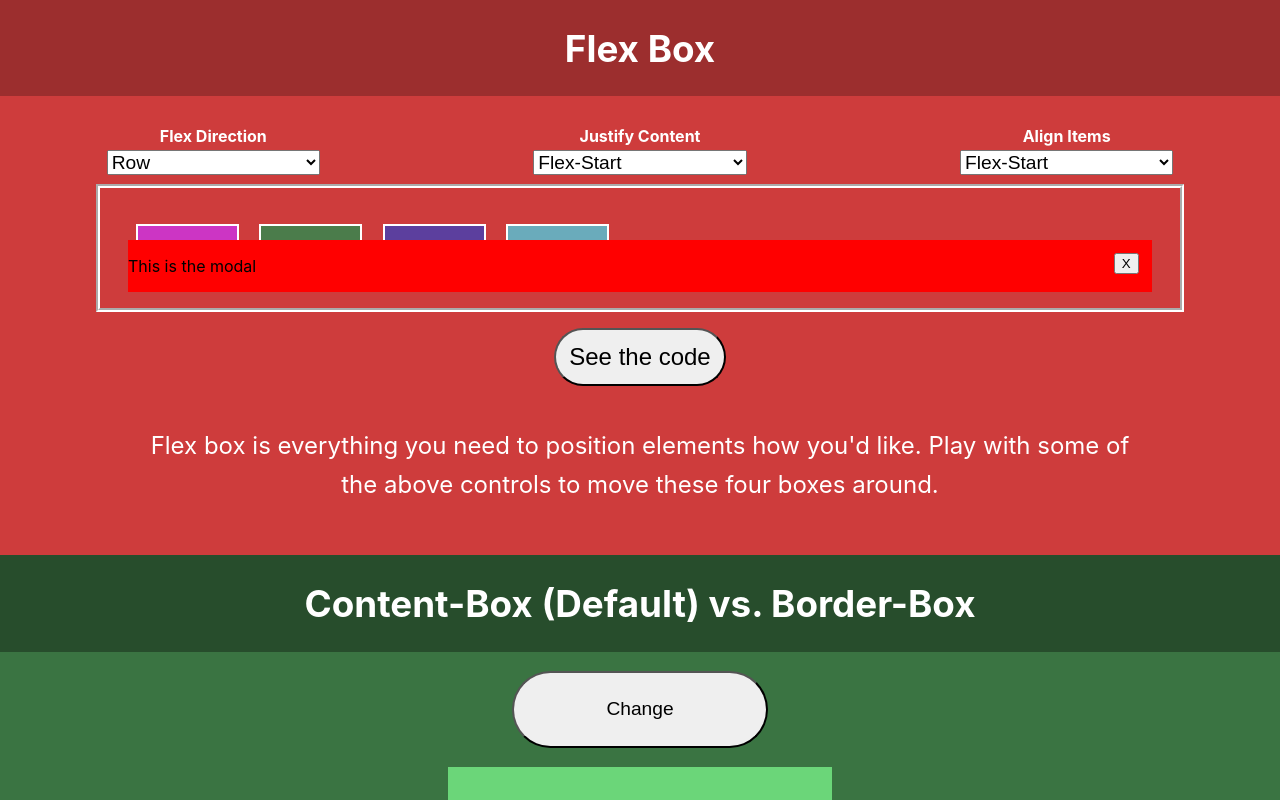
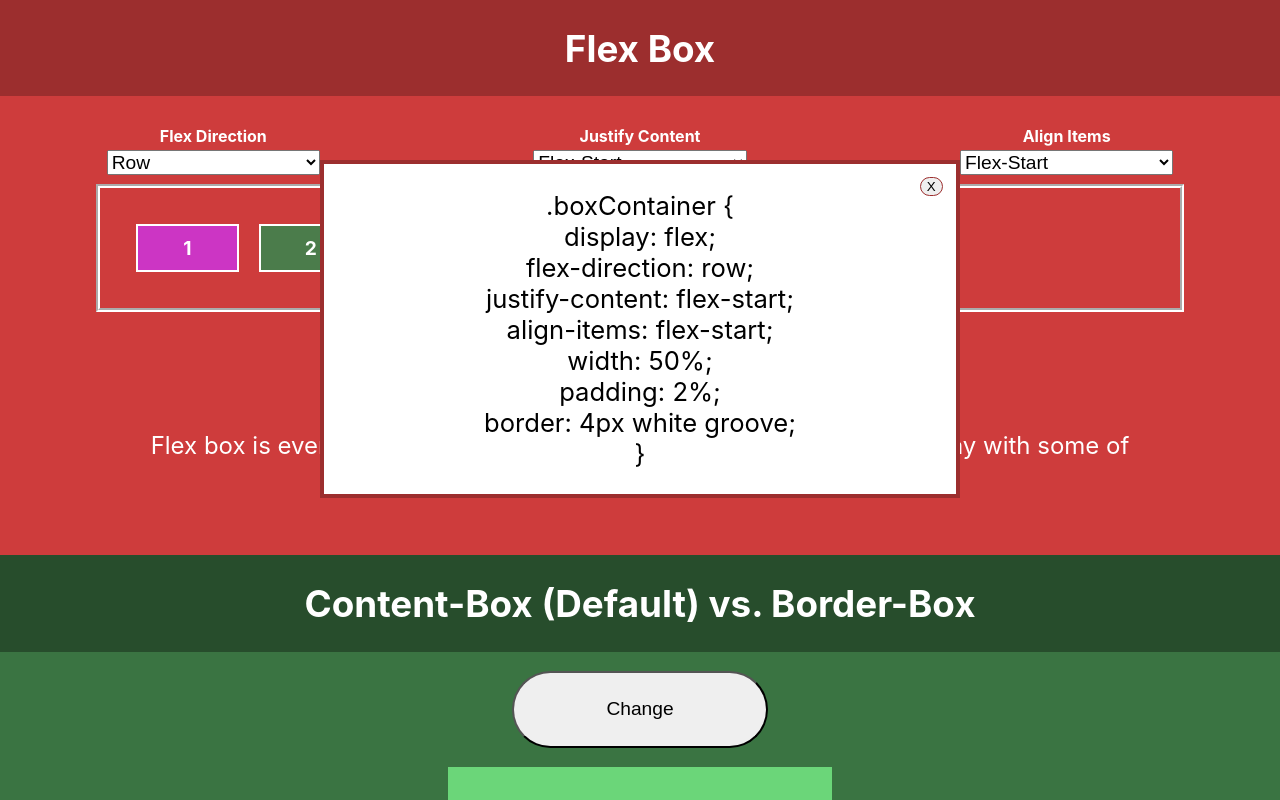
Before and after one commit to tylercorbett/css-showcase, a React (Create React App) app: page / in a window 1280 px wide. Both pictures are taken after a click on the button "See the code". Shown: the top 800 px of the page. Built offline with nearby package versions, Linux system fonts and the light colour scheme.

Commit message:
added styles

```diff
--- a/src/components/flexbox/FlexBox.js
+++ b/src/components/flexbox/FlexBox.js
@@ -3,22 +3,28 @@ import styles from './FlexBox.module.scss';
 
 export default class FlexBox extends PureComponent {
   state = {
-    show: false
+    show: false,
+    flexDirection: 'row',
+    justifyContent: 'flex-start',
+    alignItems: 'flex-start'
   }
   handleChangeDirection = event => {
     const value = event.target.value;
     const boxContainer = document.getElementsByName('boxContainer')[0];
     boxContainer.style.flexDirection = (value);
+    this.setState({ flexDirection: value })
   }
   handleChangeJustify = event => {
     const value = event.target.value;
     const boxContainer = document.getElementsByName('boxContainer')[0];
     boxContainer.style.justifyContent = (value);
+    this.setState({ justifyContent: value })
   }
   handleChangeAlign = event => {
     const value = event.target.value;
     const boxContainer = document.getElementsByName('boxContainer')[0];
     boxContainer.style.alignItems = (value);
+    this.setState({ alignItems: value })
   }
   handleShow = event => {
     this.setState({ show: true });
@@ -27,7 +33,7 @@ export default class FlexBox extends PureComponent {
     this.setState({ show: false });
   }
   render() {
-    const { show } = this.state;
+    const { show, justifyContent, alignItems, flexDirection } = this.state;
     return(
       <>
         <header>
@@ -35,8 +41,16 @@ export default class FlexBox extends PureComponent {
         </header>
         {show && <aside className={styles.modal}>
           <button className={styles.closeButton} onClick={this.handleClose}>X</button>
-          <p>
-            This is the modal
+          <p className={styles.sampleCode}>
+            .boxContainer &#123;<br/>
+            display: flex;<br/>
+            flex-direction: {flexDirection};<br/>
+            justify-content: {justifyContent};<br/>
+            align-items: {alignItems};<br/>
+            width: 50%;<br/>
+            padding: 2%;<br/>
+            border: 4px white groove;<br/>
+            &#125;
           </p>
         </aside>}
         <main className={styles.main}>
--- a/src/components/flexbox/FlexBox.module.scss
+++ b/src/components/flexbox/FlexBox.module.scss
@@ -8,12 +8,19 @@
     position: absolute;
     right: 1em;
     top: 1em;
+    border: 1px rgb(156, 46, 46) solid;
+    border-radius: 4em;
 }
 .codeButton {
     padding: 1%;
     font-size: 1.5em;
     margin: 1rem;
     border-radius: 2rem;
+    transition: .2s ease-in-out;
+    cursor: pointer;
+}
+.codeButton:hover {
+    filter: drop-shadow(0 0 .3em white);
 }
 .controls {
     width: 100%;
@@ -50,11 +57,16 @@
 .modal {
     z-index: 1;
     position: absolute;
-    left: 10%;
-    top: 30%;
-    width: 80%;
-    background-color: red;
+    left: 25%;
+    top: 20%;
+    width: 50%;
+    background-color: white;
+    border: 0.3em solid rgb(156, 46, 46);
     animation: fade-in 0.5s ease-in;
+}
+.sampleCode {
+    text-align: center;
+    font-size: 1.6em;
 }
 .select {
     width: 50%;
```
